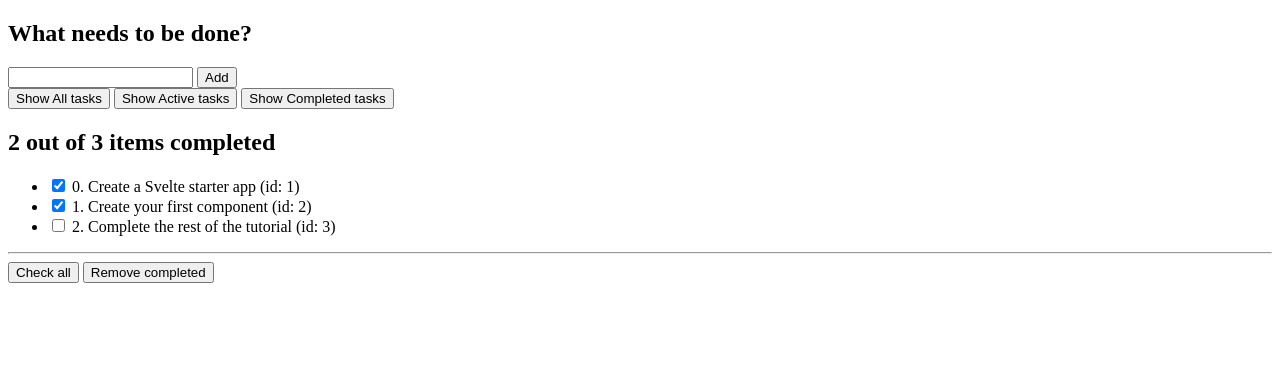
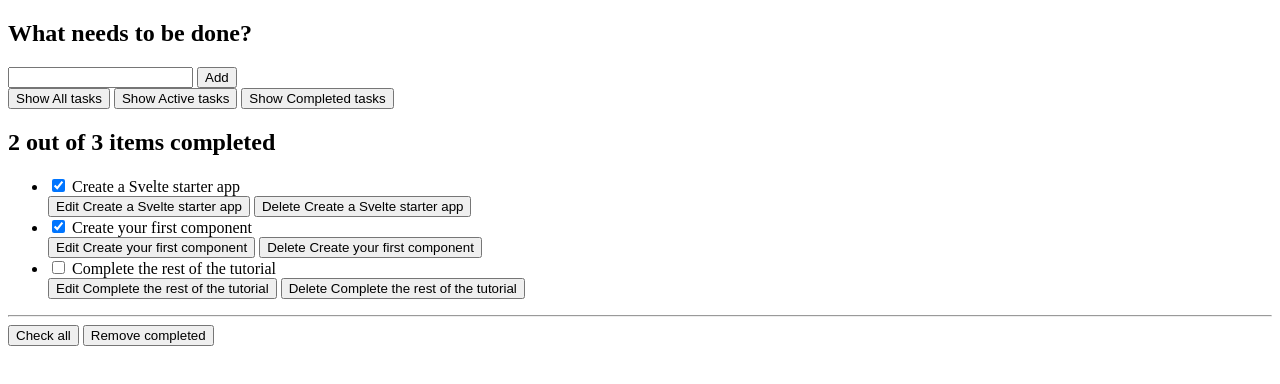
Before and after one commit to charliekroon/svelte-app, a Svelte app: page / in a window 1280 px wide. Shown: the top 384 px of the page. Built offline with nearby package versions, Linux system fonts and the light colour scheme; the HTML template or start-up script is replaced by a standard one.

Commit message:
Replacing todos var, modify app.svelte

```diff
--- a/src/App.svelte
+++ b/src/App.svelte
@@ -1,5 +1,11 @@
 <script>
   import Todos from "./components/Todos.svelte";
+
+  let todos = [
+    { id: 1, name: "Create a Svelte starter app", completed: true },
+    { id: 2, name: "Create your first component", completed: true },
+    { id: 3, name: "Complete the rest of the tutorial", completed: false },
+  ];
 </script>
 
-<Todos />
+<Todos {todos} />
--- a/src/components/Todos.svelte
+++ b/src/components/Todos.svelte
@@ -1,9 +1,5 @@
 <script>
-    let todos = [
-        { id: 1, name: "Create a Svelte starter app", completed: true },
-        { id: 2, name: "Create your first component", completed: true },
-        { id: 3, name: "Complete the rest of the tutorial", completed: false },
-    ];
+    export let todos = [];
 
     let totalTodos = todos.length;
     let completedTodos = todos.filter((todo) => todo.completed).length;
@@ -54,14 +50,39 @@
     </h2>
 
     <!-- Todos -->
-    <ul>
-        {#each todos as todo, index (todo.id)}
-            <li>
-                <input type="checkbox" checked={todo.completed} />
-                {index}. {todo.name} (id: {todo.id})
+    <ul
+        role="list"
+        class="todo-list stack-large"
+        aria-labelledby="list-heading"
+    >
+        {#each todos as todo (todo.id)}
+            <li class="todo">
+                <div class="stack-small">
+                    <div class="c-cb">
+                        <input
+                            type="checkbox"
+                            id="todo-{todo.id}"
+                            checked={todo.completed}
+                        />
+                        <label for="todo-{todo.id}" class="todo-label">
+                            {todo.name}
+                        </label>
+                    </div>
+                    <div class="btn-group">
+                        <button type="button" class="btn">
+                            Edit <span class="visually-hidden">{todo.name}</span
+                            >
+                        </button>
+                        <button type="button" class="btn btn__danger">
+                            Delete <span class="visually-hidden"
+                                >{todo.name}</span
+                            >
+                        </button>
+                    </div>
+                </div>
             </li>
         {:else}
-            Nothing to do here!
+            <li>Nothing to do here!</li>
         {/each}
     </ul>
 
```
